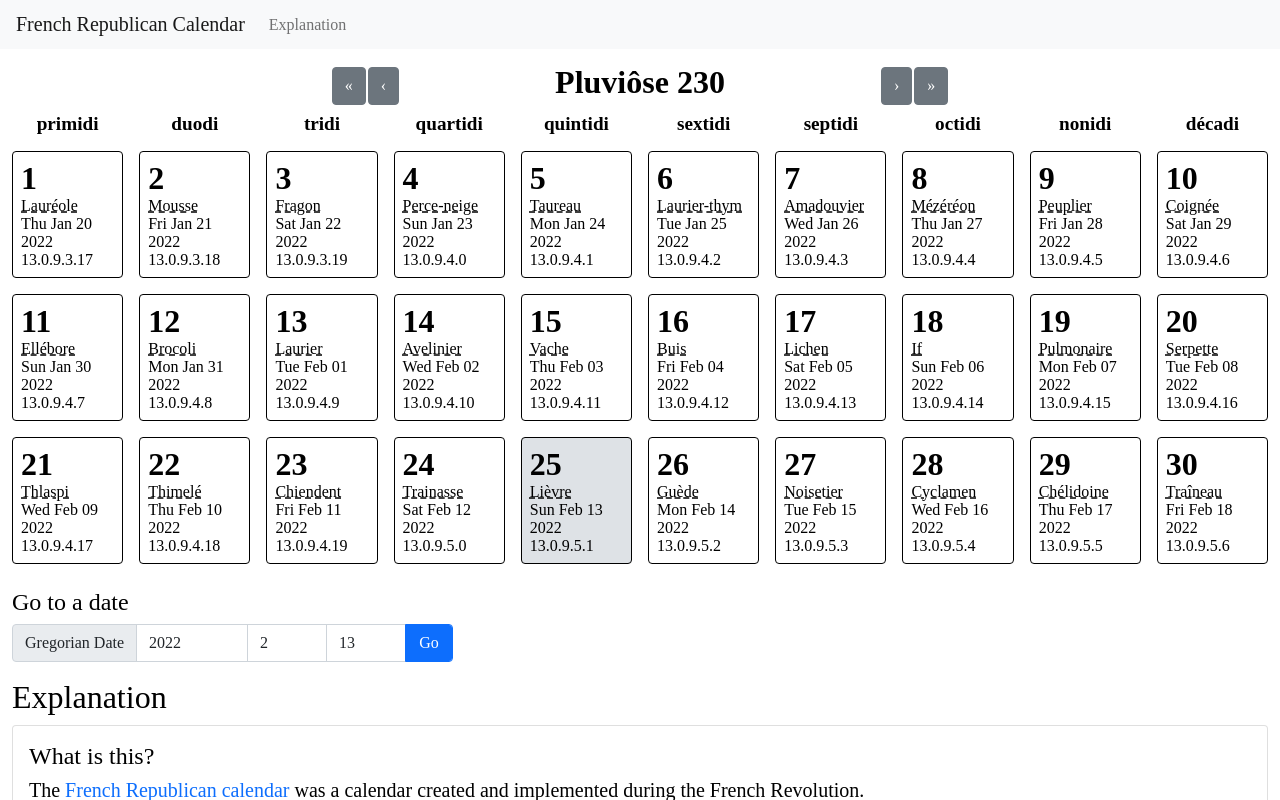
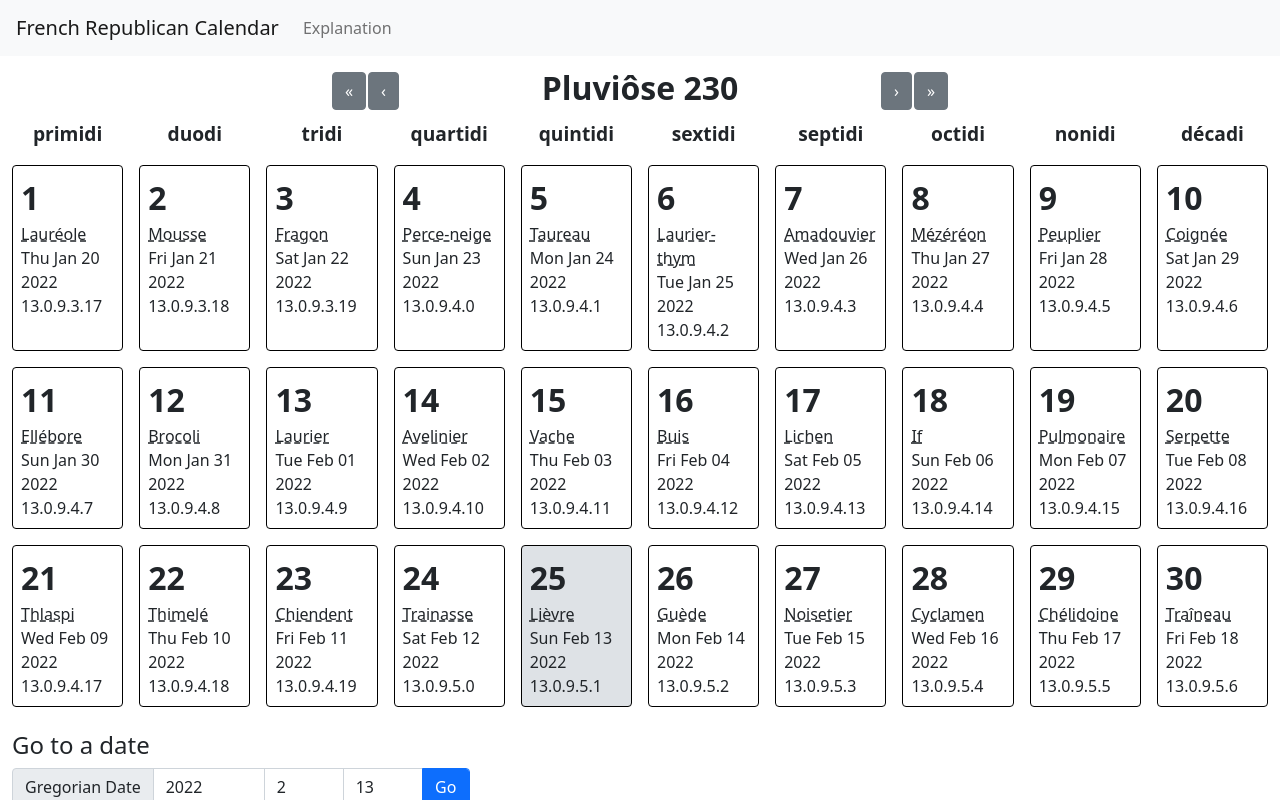
Before and after one commit to quantum5/qcal, a React (Create React App) app: page /230/5 in a window 1280 px wide. Shown: the top 800 px of the page. Built offline with nearby package versions, Linux system fonts and the light colour scheme.

Commit message:
Properly define variables on root element

```diff
--- a/src/index.scss
+++ b/src/index.scss
@@ -7,6 +7,7 @@
 @import 'bootstrap/scss/type';
 @import 'bootstrap/scss/card';
 @import 'bootstrap/scss/forms';
+@import 'bootstrap/scss/root';
 @import './consts';
 
 body {
```
